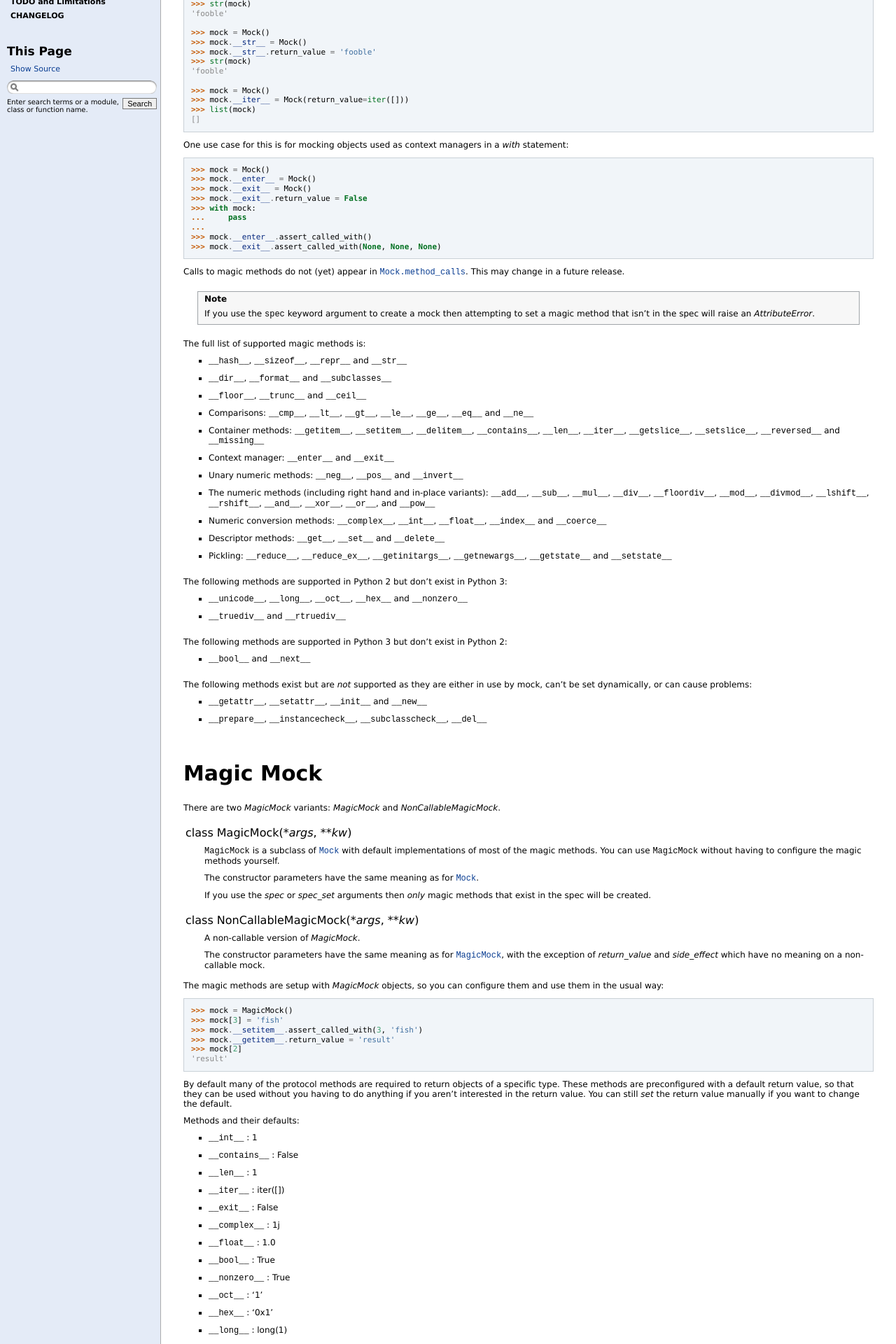
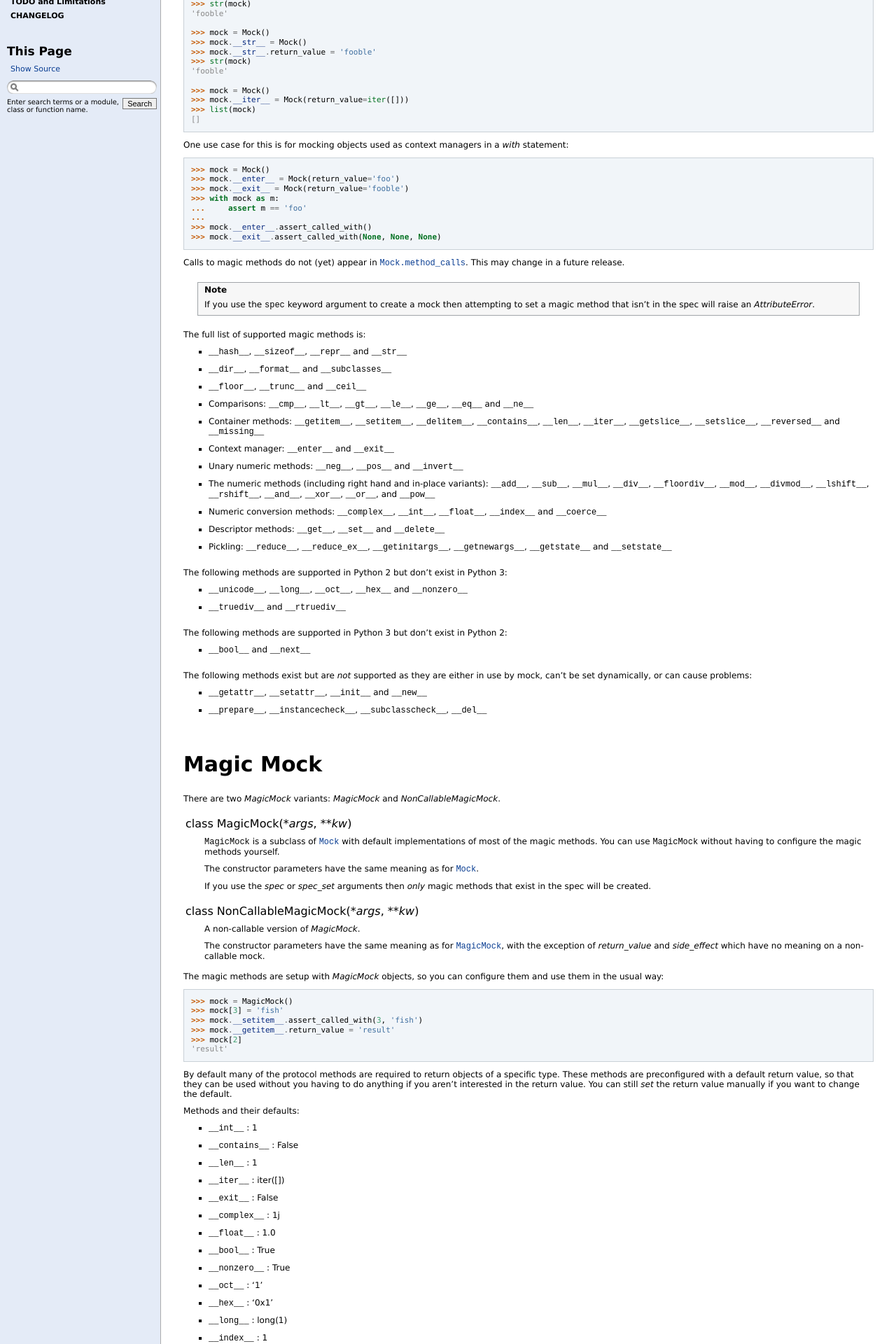
Before and after one commit to testing-cabal/mock, a Sphinx documentation site: the page built from docs/magicmock.txt, in a window 1280 px wide. Shown: the part 359-2279 px from the top of the page at 70% size. Built offline with Sphinx 7.4.7, drawn with Linux system fonts in a browser that asks for light colours.

Commit message:
Doc update

```diff
--- a/docs/magicmock.txt
+++ b/docs/magicmock.txt
@@ -50,11 +50,10 @@ One use case for this is for mocking objects used as context managers in a
 .. doctest::
 
    >>> mock = Mock()
-   >>> mock.__enter__ = Mock()
-   >>> mock.__exit__ = Mock()
-   >>> mock.__exit__.return_value = False
-   >>> with mock:
-   ...     pass
+   >>> mock.__enter__ = Mock(return_value='foo')
+   >>> mock.__exit__ = Mock(return_value='fooble')
+   >>> with mock as m:
+   ...     assert m == 'foo'
    ...
    >>> mock.__enter__.assert_called_with()
    >>> mock.__exit__.assert_called_with(None, None, None)
```
